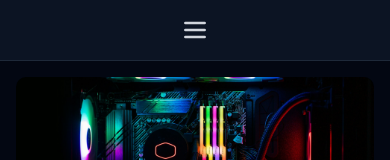
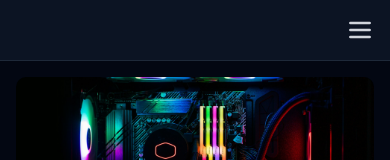
Before and after one commit to Kris1027/nextjs-business-card-2, a Next.js app: page / in a window 390 px wide. Shown: the top 160 px of the page. Built offline with nearby package versions, Linux system fonts and the light colour scheme.

Commit message:
fix: right-align mobile burger and add cursor-pointer to all interactive nav elements

```diff
--- a/components/layout/header.tsx
+++ b/components/layout/header.tsx
@@ -2,7 +2,7 @@ import NavigationLinks from './navigation-links'
 
 const Header = () => {
   return (
-    <header className='sticky top-0 z-50 bg-gray-900/80 backdrop-blur border-b border-gray-800 flex justify-center items-center'>
+    <header className='sticky top-0 z-50 bg-gray-900/80 backdrop-blur border-b border-gray-800 flex items-center'>
       <NavigationLinks />
     </header>
   )
--- a/components/layout/mobile-nav-drawer.tsx
+++ b/components/layout/mobile-nav-drawer.tsx
@@ -21,7 +21,7 @@ const MobileNavDrawer = ({ links, pathname, isActive }: MobileNavDrawerProps) =>
     <Drawer.Root open={open} onOpenChange={setOpen} swipeDirection='up'>
       <Drawer.Trigger
         aria-label='Otwórz menu'
-        className='md:hidden inline-flex items-center justify-center p-4 text-gray-300 hover:text-white transition-colors'
+        className='md:hidden inline-flex items-center justify-center p-4 cursor-pointer text-gray-300 hover:text-white transition-colors'
       >
         <ListIcon size={28} weight='bold' />
       </Drawer.Trigger>
@@ -39,7 +39,7 @@ const MobileNavDrawer = ({ links, pathname, isActive }: MobileNavDrawerProps) =>
             <Drawer.Title className='sr-only'>Menu nawigacji</Drawer.Title>
             <Drawer.Close
               aria-label='Zamknij menu'
-              className='absolute top-4 right-4 inline-flex items-center justify-center p-2 text-gray-300 hover:text-white transition-colors'
+              className='absolute top-4 right-4 inline-flex items-center justify-center p-2 cursor-pointer text-gray-300 hover:text-white transition-colors'
             >
               <XIcon size={28} weight='bold' />
             </Drawer.Close>
@@ -53,7 +53,7 @@ const MobileNavDrawer = ({ links, pathname, isActive }: MobileNavDrawerProps) =>
                     onClick={() => setOpen(false)}
                     aria-current={active ? 'page' : undefined}
                     className={cn(
-                      'relative text-2xl font-medium transition-colors',
+                      'relative text-2xl font-medium cursor-pointer transition-colors',
                       active ? 'text-white' : 'text-gray-400 hover:text-gray-200'
                     )}
                   >
--- a/components/layout/navigation-links.tsx
+++ b/components/layout/navigation-links.tsx
@@ -11,7 +11,7 @@ const NavigationLinks = () => {
   const pathname = usePathname()
 
   return (
-    <>
+    <div className='w-full flex items-center justify-end md:justify-center'>
       <nav aria-label='Główna nawigacja' className='hidden md:block text-gray-300 text-sm p-4'>
         <ul className='flex items-center gap-6'>
           {NAV_LINKS.map(link => {
@@ -22,7 +22,7 @@ const NavigationLinks = () => {
                   href={link.href}
                   aria-current={active ? 'page' : undefined}
                   className={cn(
-                    'relative inline-block py-1 transition-colors',
+                    'relative inline-block py-1 cursor-pointer transition-colors',
                     active ? 'text-white' : 'hover:text-white'
                   )}
                 >
@@ -41,7 +41,7 @@ const NavigationLinks = () => {
         </ul>
       </nav>
       <MobileNavDrawer links={NAV_LINKS} pathname={pathname} isActive={isActive} />
-    </>
+    </div>
   )
 }
 
```
Also changed, not shown: public/logo-1.webp (deleted).
